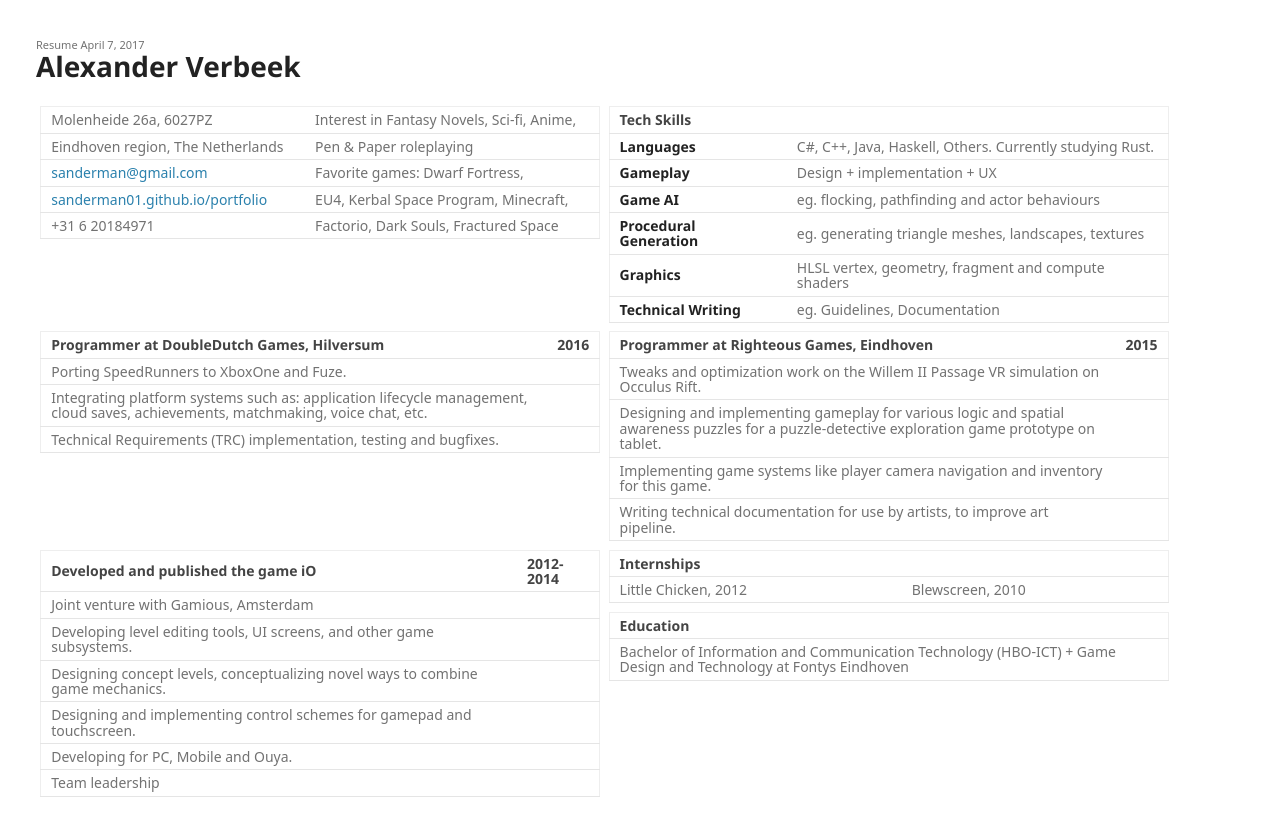
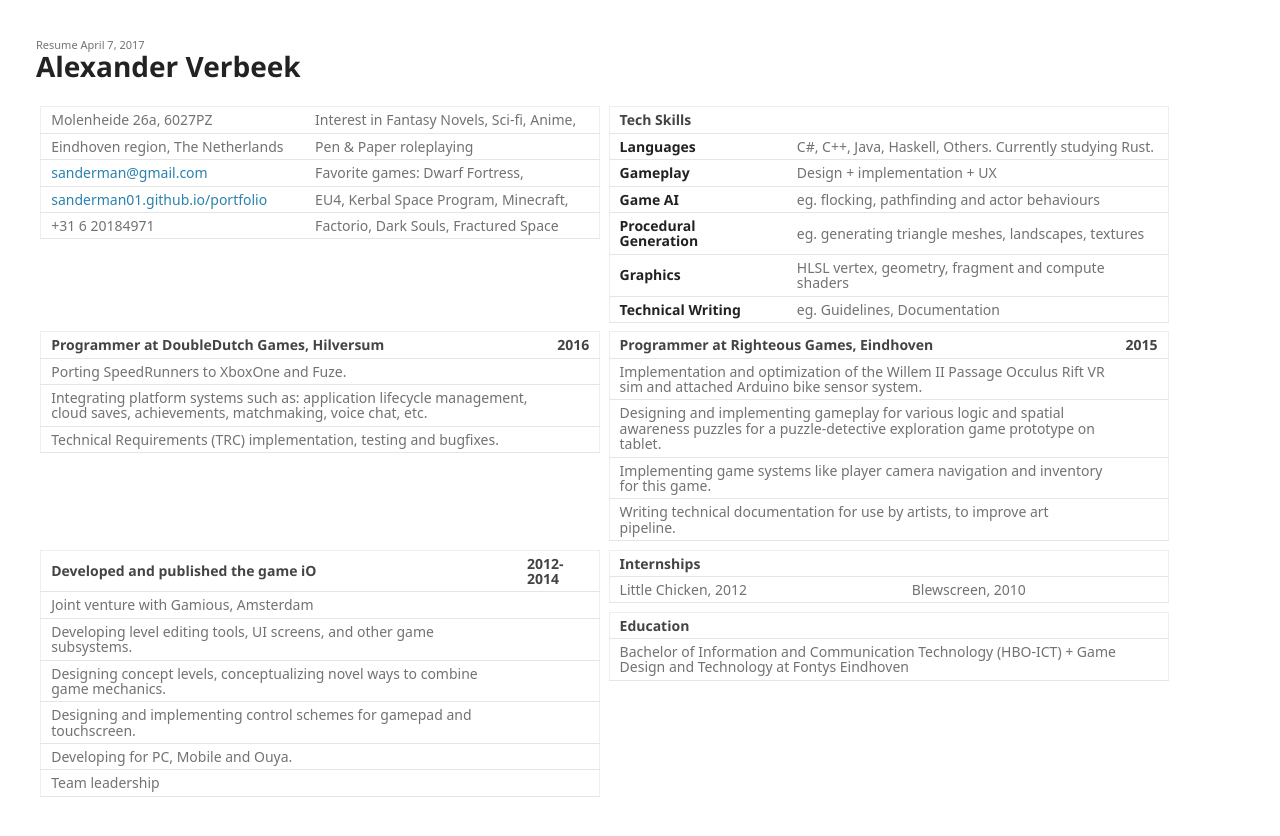
Before and after one commit to sanderman01/sanderman01.github.io, a Jekyll site: the page built from resume.md, in a window 1280 px wide. Shown: the top 836 px of the page. Built offline with Jekyll 4.4.1, drawn with Linux system fonts in a browser that asks for light colours; some web fonts are replaced; a script that is not in the unit is left out.

Commit message:
Minor fixups.

```diff
--- a/resume.md
+++ b/resume.md
@@ -29,7 +29,7 @@ date: 2017-04-07
 
 | Programmer at Righteous Games, Eindhoven | 2015 |
 | --- | --- |
-| Tweaks and optimization work on the Willem II Passage VR simulation on Occulus Rift. |
+| Implementation and optimization of the Willem II Passage Occulus Rift VR sim and attached Arduino bike sensor system. |
 | Designing and implementing gameplay for various logic and spatial awareness puzzles for a puzzle-detective exploration game prototype on tablet. |
 | Implementing game systems like player camera navigation and inventory for this game.
 | Writing technical documentation for use by artists, to improve art pipeline.
```
Also changed, not shown: portfolio.md (+2 -0 lines).
